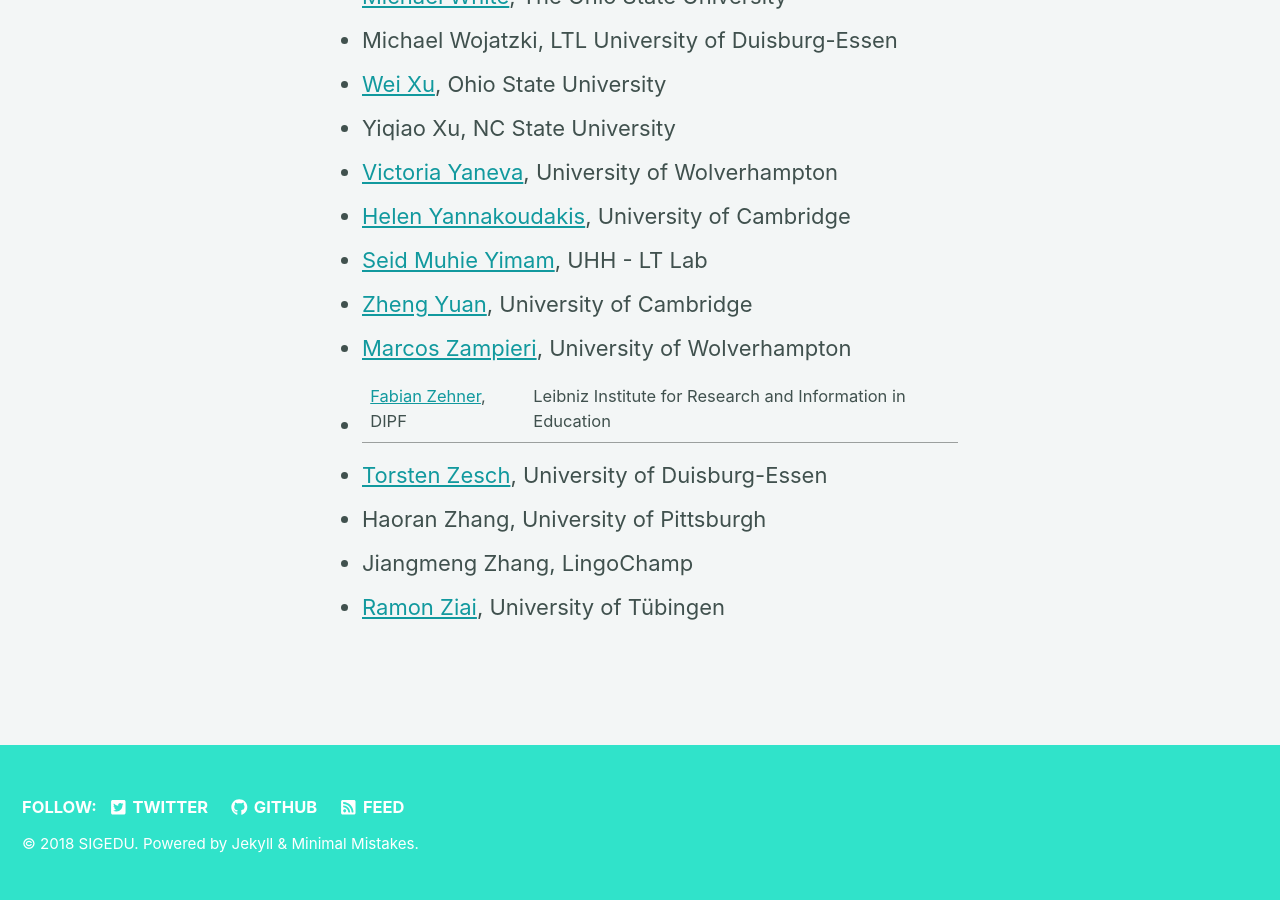
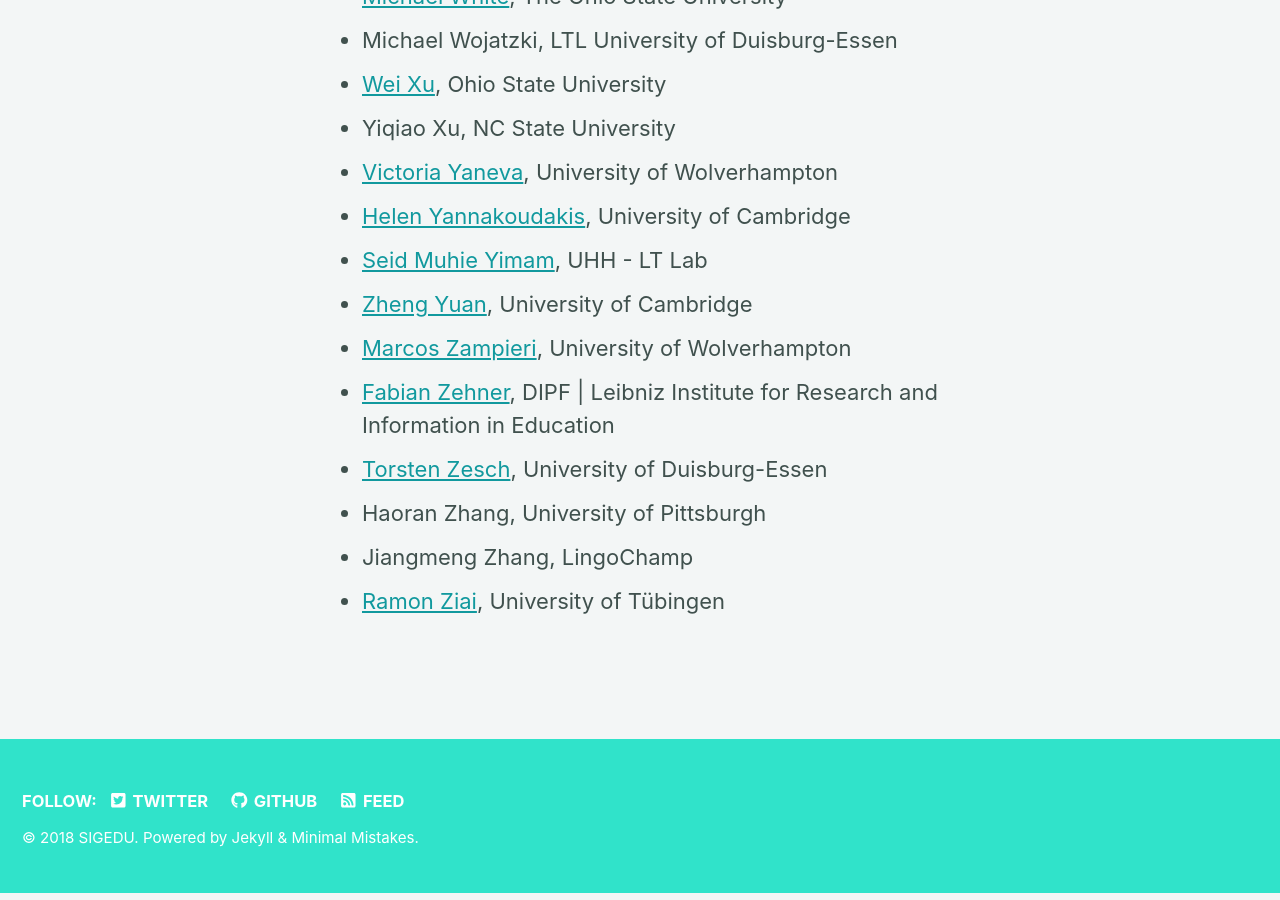
Before and after one commit to sigedu-org/website, a Jekyll site: the page built from _pages/members.md, in a window 1280 px wide and 900 px high, scrolled down 6354 px. Built offline with Jekyll 4.4.1, drawn with Linux system fonts in a browser that asks for light colours; cached includes are drawn as plain includes; nearby versions of some CDN libraries.

Commit message:
Escape separator to fix display issues.

```diff
--- a/_pages/members.md
+++ b/_pages/members.md
@@ -146,7 +146,7 @@ toc: false
 - <a href="https://seyyaw.github.io/">Seid Muhie Yimam</a>, UHH - LT Lab<br/>
 - <a href="https://www.cl.cam.ac.uk/~zy249/">Zheng Yuan</a>, University of Cambridge<br/>
 - <a href="www.marcoszampieri.com">Marcos	Zampieri</a>, University of Wolverhampton<br/>
-- <a href="https://www.dipf.de/en/institute/staff/zehner-fabian">Fabian Zehner</a>, DIPF | Leibniz Institute for Research and Information in Education<br/>
+- <a href="https://www.dipf.de/en/institute/staff/zehner-fabian">Fabian Zehner</a>, DIPF \| Leibniz Institute for Research and Information in Education<br/>
 - <a href="http://www.ltl.uni-due.de/team/torsten-zesch">Torsten Zesch</a>, University of Duisburg-Essen<br/>
 - Haoran Zhang, University of Pittsburgh<br/>
 - Jiangmeng Zhang, LingoChamp<br/>
```
